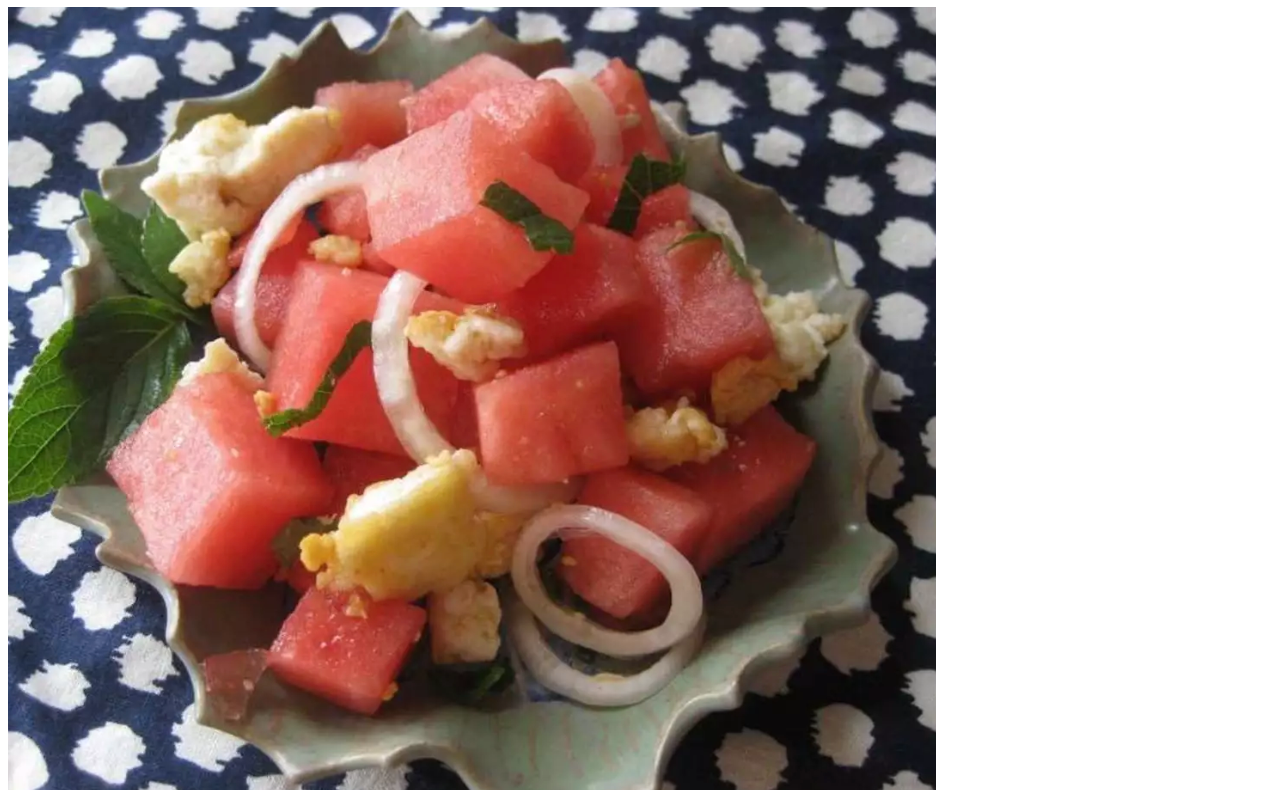
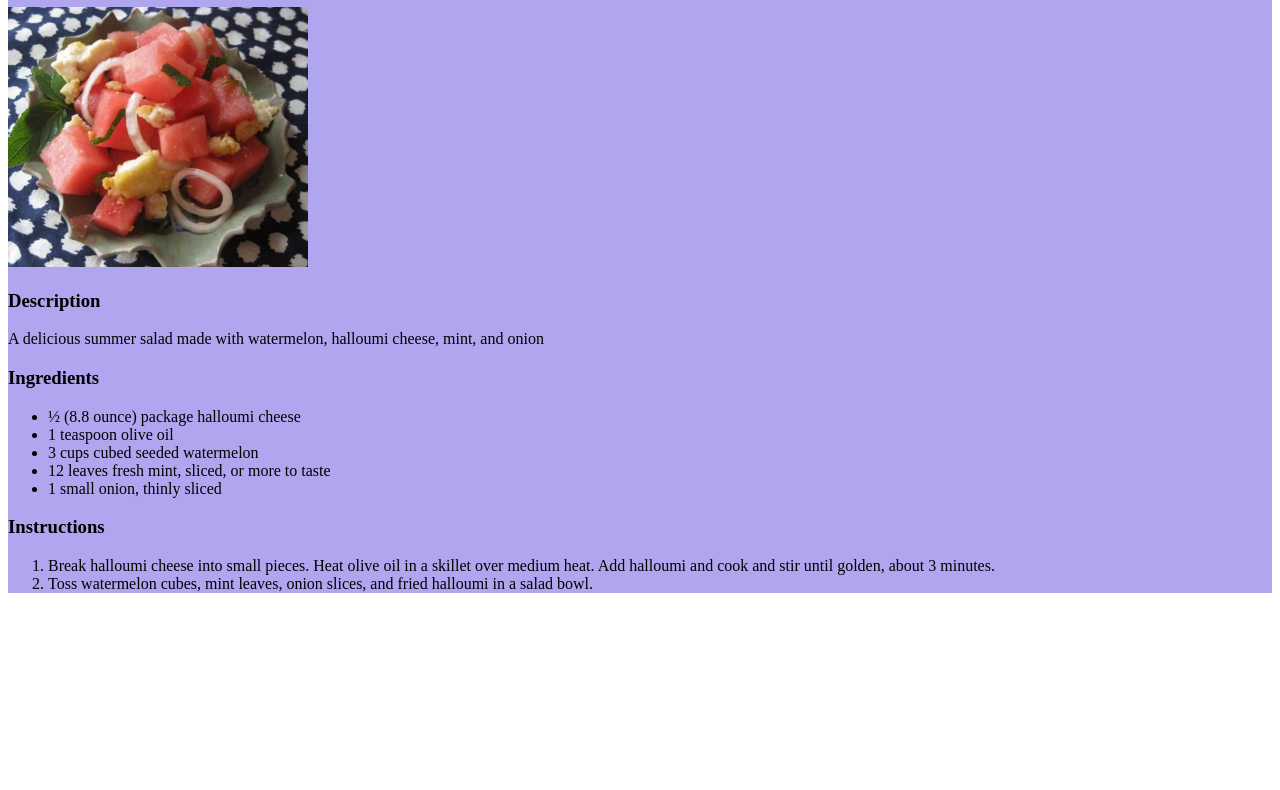
Before and after one commit to gsgilfond/odin-recipes, a plain HTML site: page recipes/watermelon-salad.html in a window 1280 px wide. Shown: the part 73-863 px from the top of the page. After the commit the page ends 800 px from the top, so only its background shows below. Drawn offline with Linux system fonts and the light colour scheme.

Commit message:
add basic styling

```diff
--- a/recipes/watermelon-salad.html
+++ b/recipes/watermelon-salad.html
@@ -3,10 +3,12 @@
 
 <head>
     <meta charset="UTF-8">
+    <link rel="stylesheet" href="../styles.css">
     <title>Watermelon Salad Recipe</title>
 </head>
 
 <body>
+    <div>
         <h1>Watermelon Salad</h1>
 
         <img src="./watermelon-salad-pic.png">
@@ -33,6 +35,7 @@
                 onion slices, and fried halloumi in a salad bowl.</li>
         </ol>
 
+    </div>
 </body>
 
 </html>
--- /dev/null
+++ b/styles.css
@@ -0,0 +1,11 @@
+div {
+    font-family: "Times New Roman", sans-serif;
+    color: black;
+    text-align: left;
+    background-color: rgb(176, 165, 239);
+}
+
+img {
+    height: auto;
+    width: 300px;
+}
```
Also changed, not shown: index.html (+9 -5 lines). Lines whose indentation alone changed are shown as unchanged.
